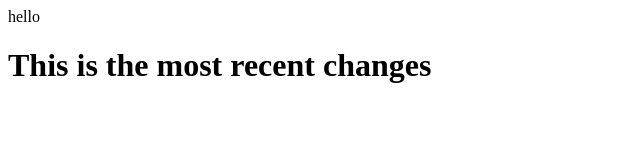
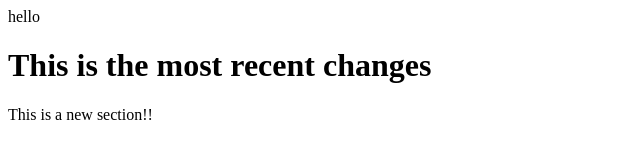
Before and after one commit to abdulrazaqolatunji/demo-project, a plain HTML site: page index.html in a window 1280 px wide. Shown: the whole page, without its empty margins (0-640 px from the left). Drawn offline with Linux system fonts and the light colour scheme.

Commit message:
2 new files changes

```diff
--- a/index.html
+++ b/index.html
@@ -13,6 +13,9 @@
     <div class="change">
         <h1>This is the most recent changes</h1>
     </div>
+    <section id="what">
+        <p>This is a new section!!</p>
+    </section>
 </body>
 
 </html>
--- /dev/null
+++ b/index.js
@@ -0,0 +1 @@
+console.log("Hello");
```
